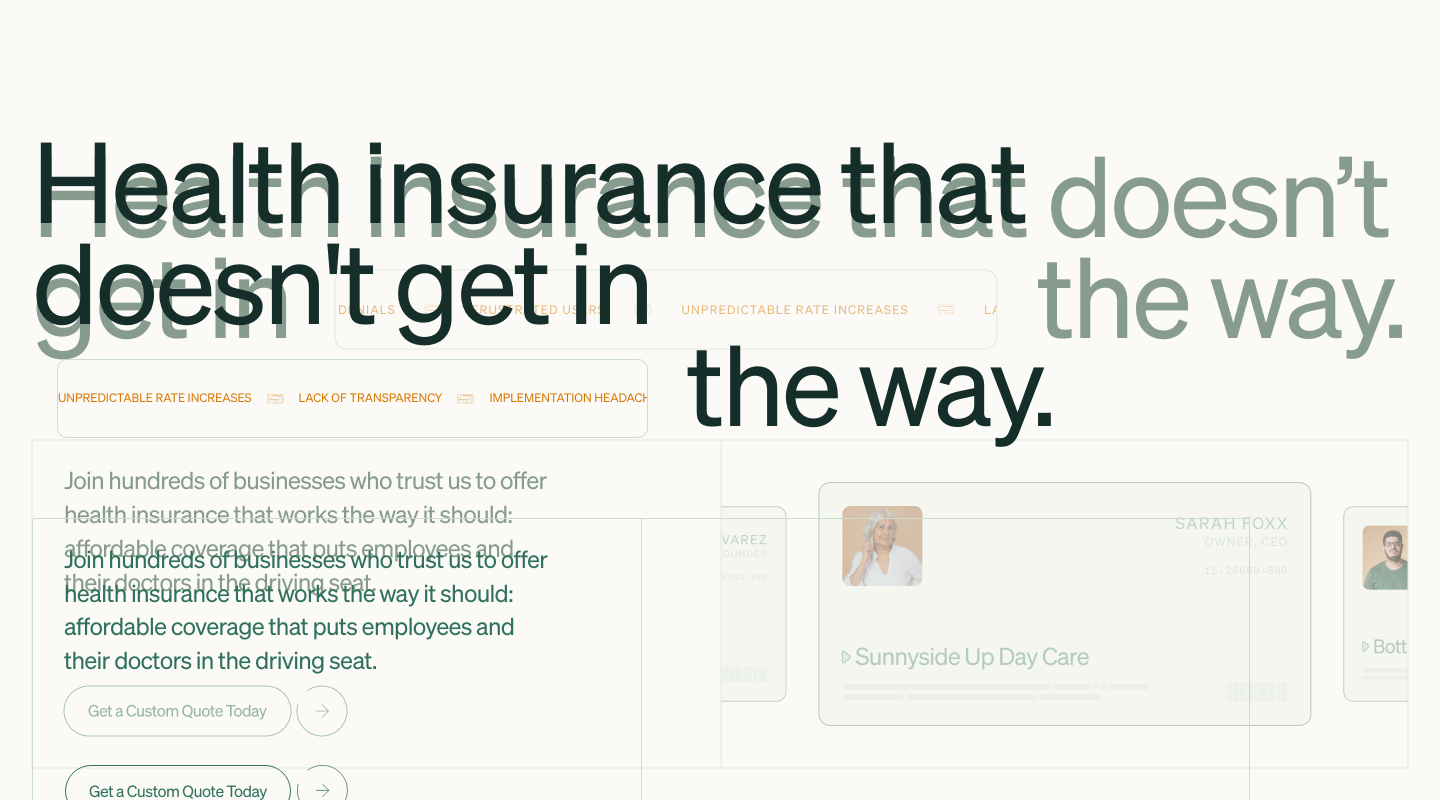
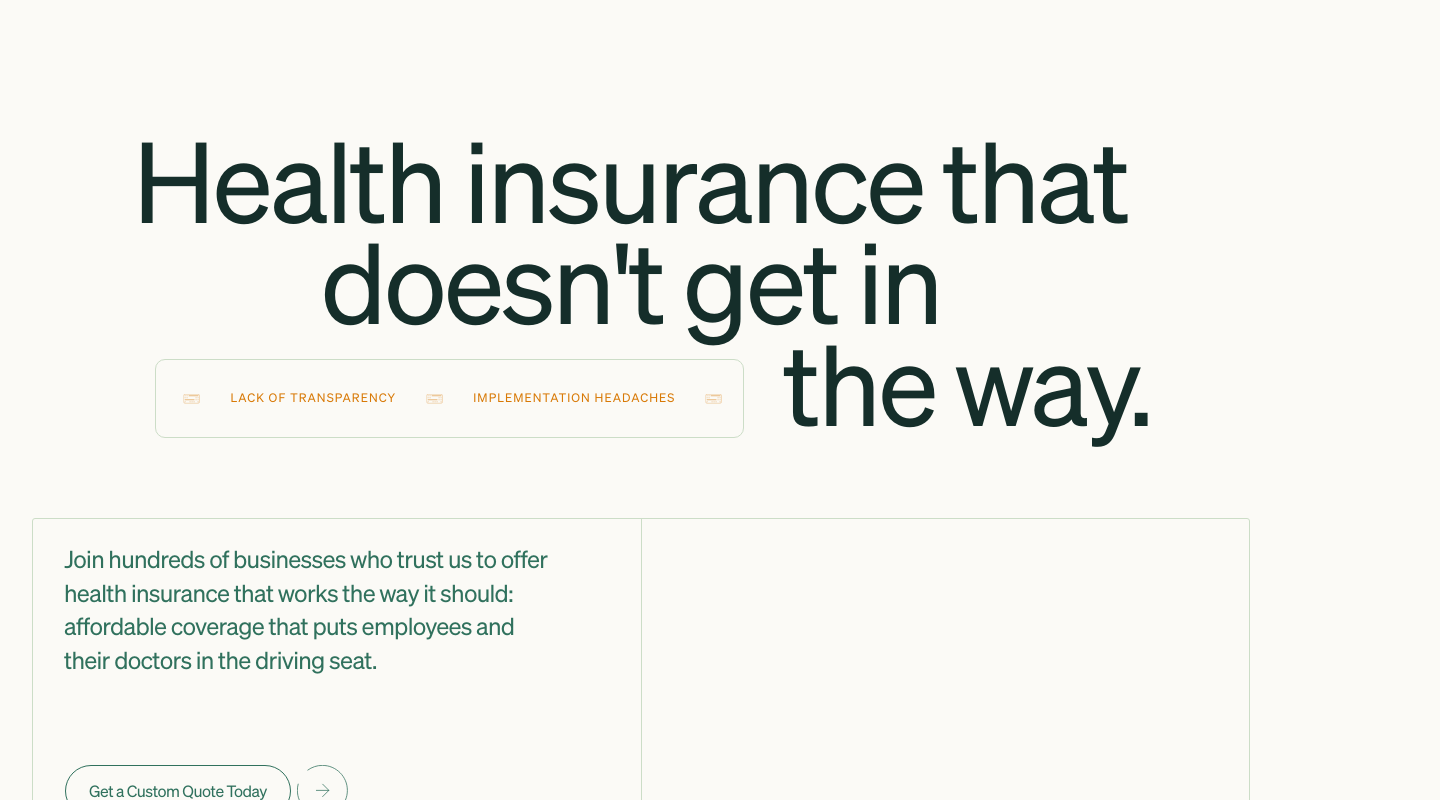
Before and after one commit to tpeschke/reformCo-dev-test, a Next.js app: page / in a window 1280 px wide. Shown: the top 800 px of the page, 1440 px wide, since content can reach past the window. Built offline with nearby package versions, Linux system fonts and the light colour scheme.

Commit message:
got gsap working with some basic functionality

```diff
--- a/package.json
+++ b/package.json
@@ -9,6 +9,8 @@
     "lint": "eslint"
   },
   "dependencies": {
+    "@gsap/react": "^2.1.2",
+    "gsap": "^3.13.0",
     "next": "16.0.7",
     "react": "19.2.0",
     "react-dom": "19.2.0"
--- a/src/app/components/Header/Header.css
+++ b/src/app/components/Header/Header.css
@@ -3,6 +3,7 @@
     display: flex;
     flex-wrap: wrap;
     align-items: end;
+    justify-content: center;
 }
 
 .header-component h1 {
@@ -12,22 +13,3 @@
 .header-component h1:last-child {
     margin-right: 0;
 }
-
-.header-component .marquee-component {
-    margin: 0 39px -2px 25px;
-    width: 46vw;
-    height: 77px;
-    overflow: hidden;
-    display: flex;
-    justify-content: space-evenly;
-    align-items: center;
-}
-
-.header-component .marquee-component p {
-    text-transform: uppercase;
-    white-space: nowrap;
-}
-
-.header-component .marquee-component img {
-    margin: 0 15px;
-}
--- /dev/null
+++ b/src/app/components/Header/components/Marquee.css
@@ -0,0 +1,27 @@
+.marquee-component {
+    margin: 0 39px -2px 25px;
+    width: 45.9vw;
+    height: 77px;
+    overflow: hidden;
+}
+
+.marquee-component .marquee-moving-stripe {
+    height: 100%;
+}
+
+.marquee-component .marquee-item-container {
+    height: 100%;
+    display: flex;
+    justify-content: space-evenly;
+    align-items: center;
+}
+
+.marquee-component p {
+    letter-spacing: 1.1px;
+    text-transform: uppercase;
+    white-space: nowrap;
+}
+
+.marquee-component img {
+    margin: 0 30px;
+}
--- a/src/app/components/Header/components/Marquee.tsx
+++ b/src/app/components/Header/components/Marquee.tsx
@@ -1,26 +1,47 @@
+'use client'
+
+import './Marquee.css'
 import Image from "next/image";
 import idCardIcon from '../../../../../public/images/id-card-icon.svg'
 import { Fragment } from "react/jsx-runtime";
+import gsap from 'gsap';
+import { useGSAP } from '@gsap/react';
 
 export default function Marquee() {
     const complaints = [
+        "claim denials",
+        "frustrated users",
         "unpredictable rate increases",
         "lack of transparency",
         "implementation headaches",
         "claim denials",
-        "frustrated users"
+        "frustrated users",
+        "unpredictable rate increases",
+        "lack of transparency",
+        "implementation headaches"
     ]
 
+    gsap.registerPlugin(useGSAP);
+
+    useGSAP(() => {
+        gsap.to(".marquee-item-container", { xPercent: -100, repeat: -1, duration: 10, ease: "linear" }).totalProgress(0.5);
+        gsap.set(".marquee-moving-stripe", { xPercent: -50 });
+    });
+
     return (
-        <span className="marquee-component green100-border">
-            {complaints.map((complaint) => {
-                return (
-                    <Fragment key={complaint}>
-                        <p className="title orange">{complaint}</p>
-                        <Image src={idCardIcon} alt={"id card icon"} />
-                    </Fragment>
-                )
-            })}
-        </span>
+        <div className="marquee-component green100-border">
+            <div className='marquee-moving-stripe'>
+                <div className='marquee-item-container'>
+                    {complaints.map((complaint, index) => {
+                        return (
+                            <Fragment key={index}>
+                                <p className="marquee-item title orange">{complaint}</p>
+                                <Image className='marquee-item' src={idCardIcon} alt={"id card icon"} />
+                            </Fragment>
+                        )
+                    })}
+                </div>
+            </div>
+        </div>
     )
 }
--- a/src/app/css/globals.css
+++ b/src/app/css/globals.css
@@ -17,7 +17,7 @@ p {
 
 h1,
 h5 {
-  letter-spacing: -3.25px;
+  letter-spacing: -3.19px;
   line-height: 91%;
 }
 
--- a/src/app/page.tsx
+++ b/src/app/page.tsx
@@ -8,7 +8,7 @@ import background from '../../public/images/test.png'
 export default function Home() {
   return (
     <div>
-      <Image className="object-cover" src={background} alt={""} />
+      {/* <Image className="object-cover" src={background} alt={""} /> */}
       <Header />
       <BottomCards />
     </div>
```
Also changed, not shown: 2 other files (tests, documents, lock files or other folders).
